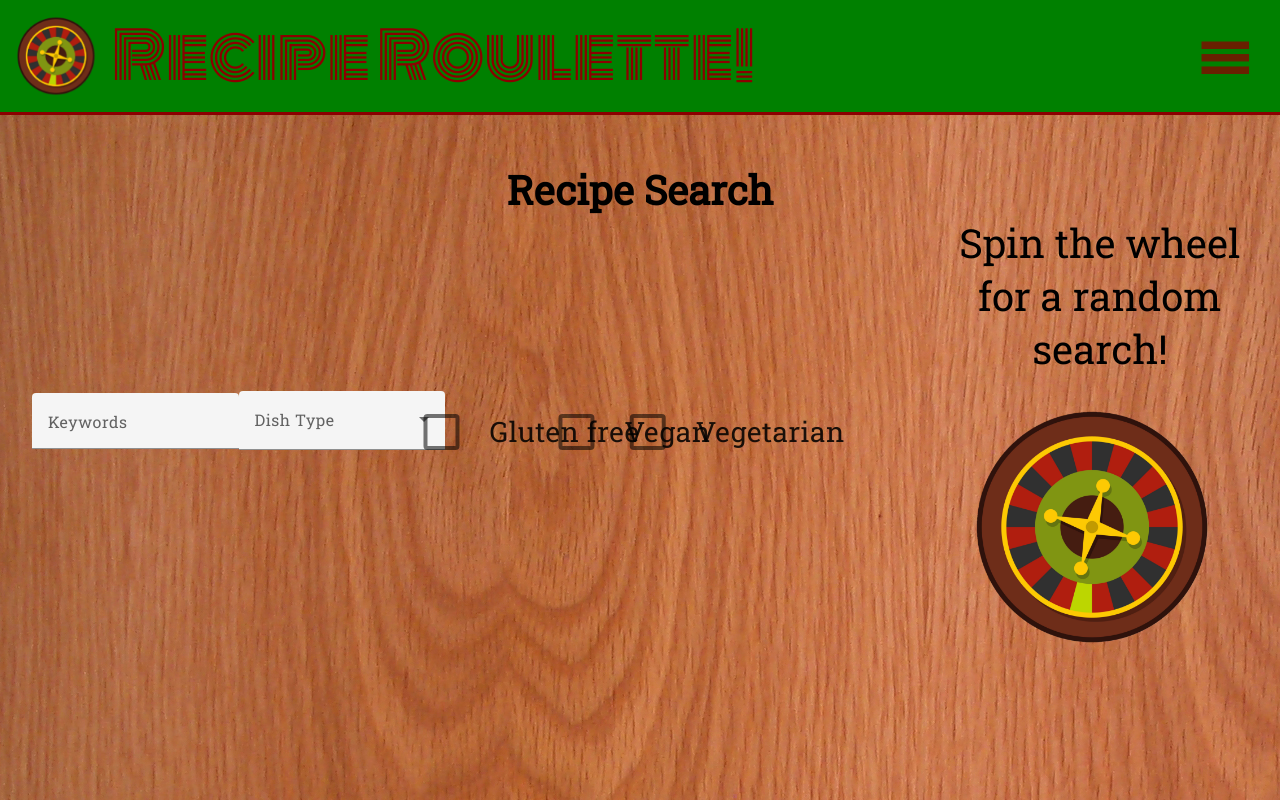
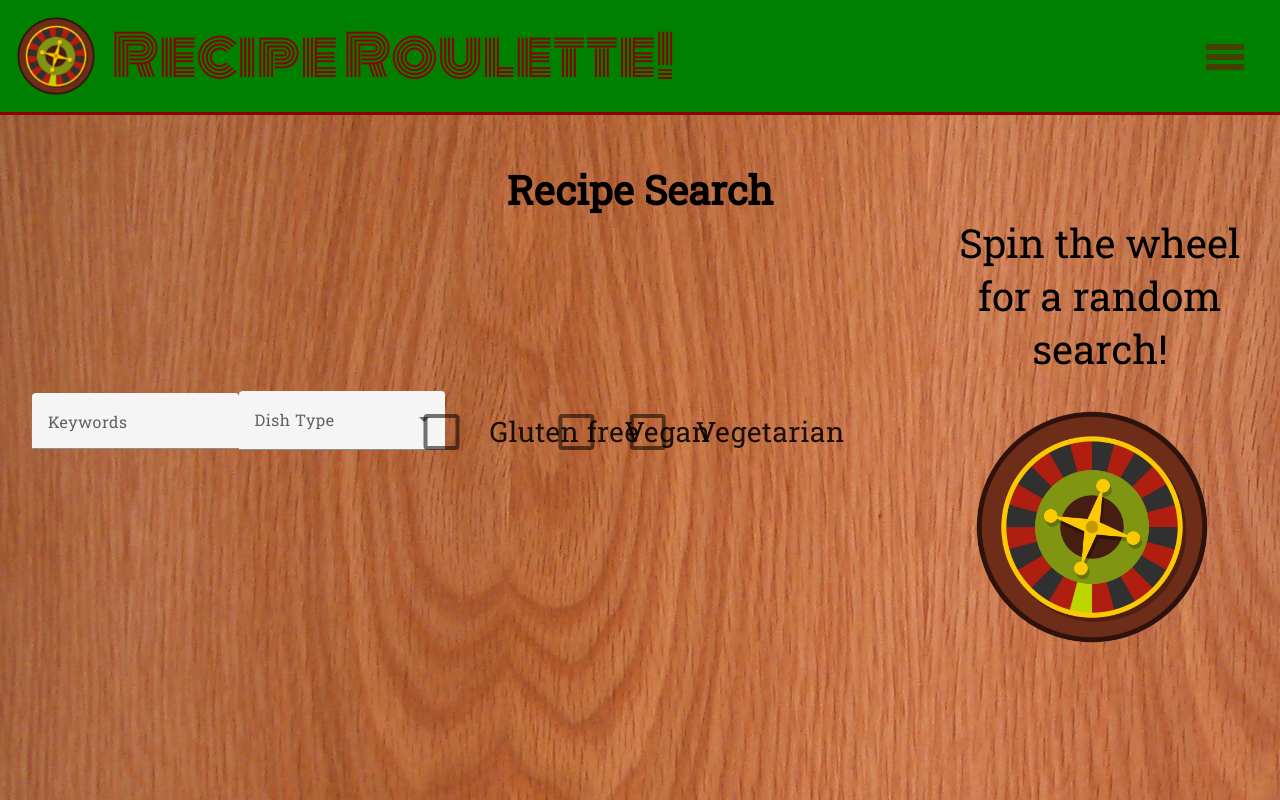
Before and after one commit to SeanDoody/recipe-app-frontend, an Angular app: page /search in a window 1280 px wide. Built offline with nearby package versions, Linux system fonts and the light colour scheme.

Commit message:
Issue #35

```diff
--- a/src/app/components/header/header.component.scss
+++ b/src/app/components/header/header.component.scss
@@ -56,19 +56,11 @@ button {
   }
 
   h1 {
-    font-size: 4rem;
-    line-height: 4rem;
+    font-size: 3.5rem;
+    line-height: 3.5rem;
     font-weight: 500;
     margin-right: 1rem;
     word-spacing: normal;
-  }
-
-  button {
-    transform: scale(2.5);
-
-    mat-icon {
-      opacity: 75%;
-    }
   }
 }
 
```
